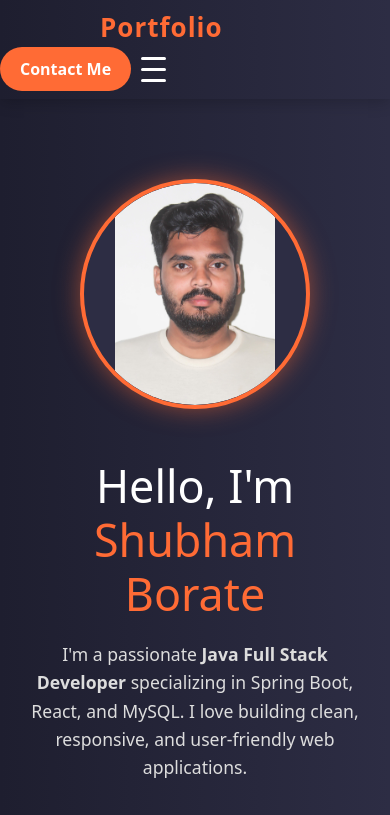
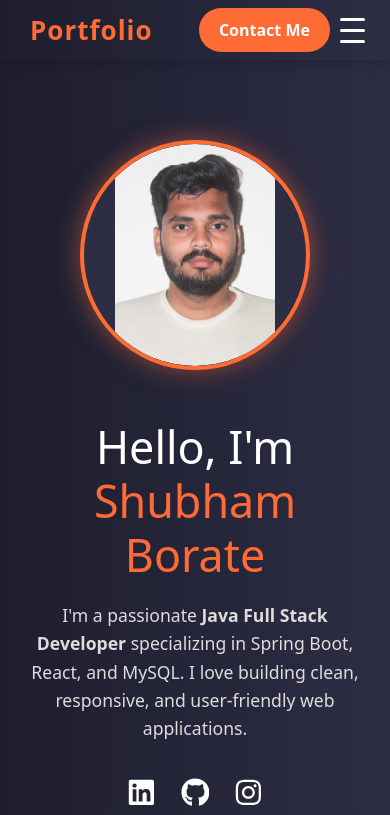
Before and after one commit to shubhamborate25/Portfolio, a React (Vite) app: page / in a window 390 px wide. Shown: the top 815 px of the page. Built offline with nearby package versions, Linux system fonts and the light colour scheme.

Commit message:
Updated portfolio for redeploy

```diff
--- a/src/assets/Css/home.css
+++ b/src/assets/Css/home.css
@@ -106,7 +106,6 @@
   box-shadow: 0 4px 12px rgba(255, 107, 53, 0.6);
 }
 
-
 /* Responsive */
 @media (max-width: 768px) {
   .home-container {
@@ -122,4 +121,8 @@
     width: 230px;
     height: 230px;
   }
+  .social-icons {
+    justify-content: center; /* Center icons horizontally */
+    margin-top: 20px;
+  }
 }
--- a/src/assets/Css/nav.css
+++ b/src/assets/Css/nav.css
@@ -120,26 +120,39 @@
 
 /* ===== Responsive ===== */
 @media (max-width: 768px) {
-  .nav-links {
+   .nav-links {
     position: absolute;
     top: 60px;
-    right: 20px;
+    right: 0;
+    width: 200px;
     background: #2d2d44;
     flex-direction: column;
-    width: 200px;
-    height: 0;
+    align-items: center;
+    max-height: 0;         /* start hidden */
     overflow: hidden;
+    transition: max-height 0.5s ease;  /* smooth animation */
     border-radius: 0 0 10px 10px;
-    padding: 0 15px;
-    transition: height 0.4s ease;
+    z-index: 1000;
+  }
+
+  .nav-links.active {
+    max-height: 500px;    /* enough to show all links */
+    padding: 15px 0;
+  }
+
+  .logo{
+    margin-left: 30px;
   }
   .contact-btn{
     margin-right: 0;
   }
 
-  .nav-links.active { height: auto; padding: 20px 15px; }
 
-  .nav-links a { padding: 12px 0; }
+  .nav-links a {
+    padding: 12px 0;
+    width: 100%;
+    text-align: center;
+  }
 
   .menu-icon { display: flex; padding-right: 15px; }
 
--- a/src/assets/Css/project.css
+++ b/src/assets/Css/project.css
@@ -19,7 +19,7 @@
   display: grid;
   grid-template-columns: repeat(2, 1fr);
   gap: 40px;
-  width: 50%;
+  width: 65%;
   max-width: 1200px;
 }
 
```
